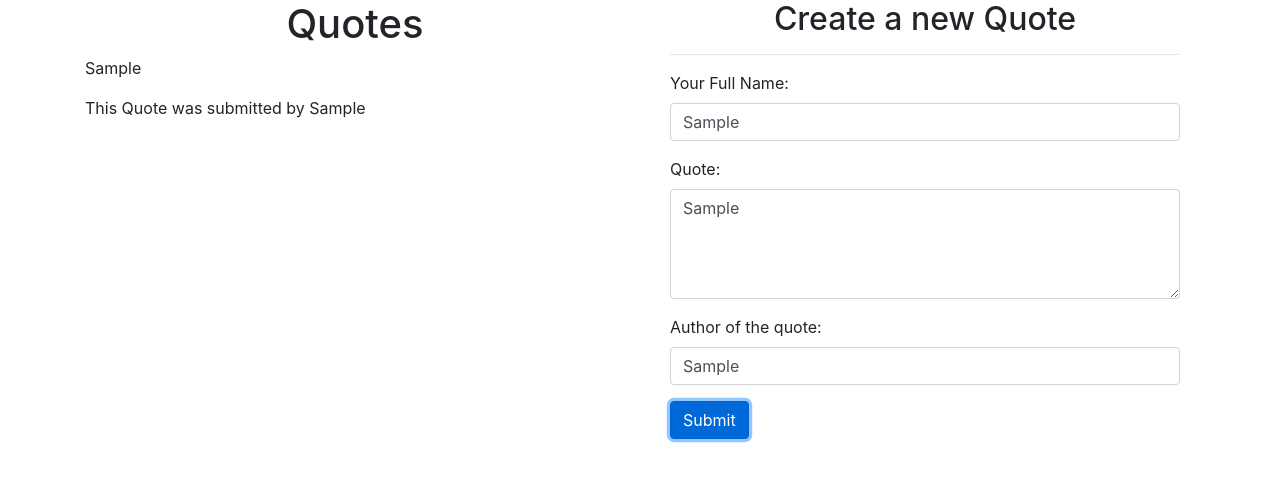
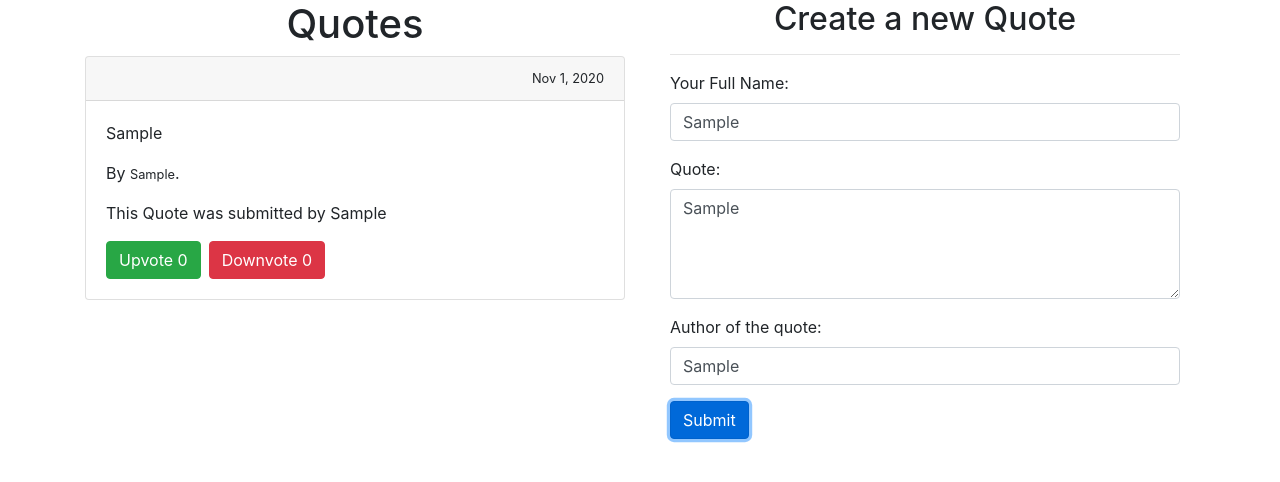
Before and after one commit to Bella-Amandine/quotes, an Angular app: page / in a window 1280 px wide. Both pictures are taken after typing "Sample", "Sample", "Sample" into the empty fields and a click on the button "Submit". Shown: the top 482 px of the page. Built offline with nearby package versions, Linux system fonts and the light colour scheme.

Commit message:
Add upvote and downvote button

```diff
--- a/src/app/quote-details/quote-details.component.html
+++ b/src/app/quote-details/quote-details.component.html
@@ -1 +1,3 @@
 <p>This Quote was submitted by {{quote.fullname}}</p>
+<button class="btn btn-success float-left">Upvote {{quote.numberOfUpvote}}</button>
+<button class="btn btn-danger ml-2">Downvote {{quote.numberOfDownvote}}</button>
--- a/src/app/quote-form/quote-form.component.ts
+++ b/src/app/quote-form/quote-form.component.ts
@@ -8,7 +8,7 @@ import { Quote } from '../quote';
 })
 export class QuoteFormComponent implements OnInit {
 
-  newQuote = new Quote(0, "", "", "", new Date());
+  newQuote = new Quote(0, "", "", "");
   @Output() addQuote = new EventEmitter<Quote>();
 
   submitQuote() {
--- a/src/app/quote.ts
+++ b/src/app/quote.ts
@@ -2,9 +2,11 @@ export class Quote {
 
     numberOfUpvote: number;
     numberOfDownvote: number;
+    createdDate: Date;
 
-    constructor(public id:number, public fullname:string, public quoteTitle:string, public author:string, public createdDate: Date){
+    constructor(public id:number, public fullname:string, public quoteTitle:string, public author:string){
         this.numberOfUpvote = 0;
         this.numberOfDownvote = 0;
+        this.createdDate = new Date();
     }
 }
--- a/src/app/quote/quote.component.html
+++ b/src/app/quote/quote.component.html
@@ -1,10 +1,20 @@
 <div class="container">
     <div class="row">
         <div class="col-md-6">
-            <h1 class="text-center"> Quotes </h1>
+            <h1 class="text-center">Quotes</h1>
             <div *ngFor='let quote of quotes'>
-                <p>{{quote.quoteTitle}}</p>
-                <app-quote-details [quote]='quote'></app-quote-details>
+                <div class="card">
+                    <div class="card-header">
+                        <div class="card-title">
+                            <small class="float-right">{{quote.createdDate | date}}</small>
+                        </div>
+                    </div>
+                    <div class="card-body">
+                        <p>{{quote.quoteTitle}}</p>
+                        <p>By <small>{{quote.author}}</small>.</p>
+                        <app-quote-details class="clearfix" [quote]='quote'></app-quote-details>
+                    </div>
+                </div>
             </div>
         </div>
         <div class="col-md-6">
```
